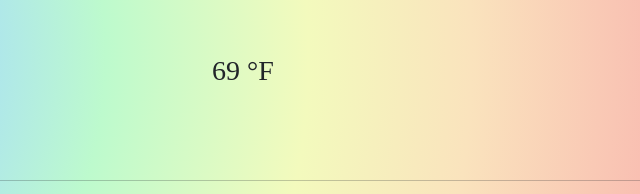
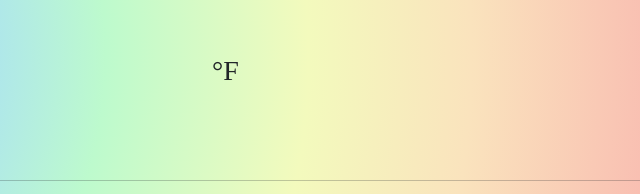
Before and after one commit to cumulonimbusbaby/weather-app, a website built with Parcel: page index.html in a window 1280 px wide. Shown: the top 194 px of the page, 440-1080 px from the left. Built offline with nearby package versions, Linux system fonts and the light colour scheme.

Commit message:
Update index.html

```diff
--- a/index.html
+++ b/index.html
@@ -48,7 +48,7 @@
         </div>
         <div class="col-6">
           <h3>
-          <span class="temperature">69</span>
+          <span class="temperature"></span>
           <span class="unit">°F</span>
         </h3>
         </div>
```
